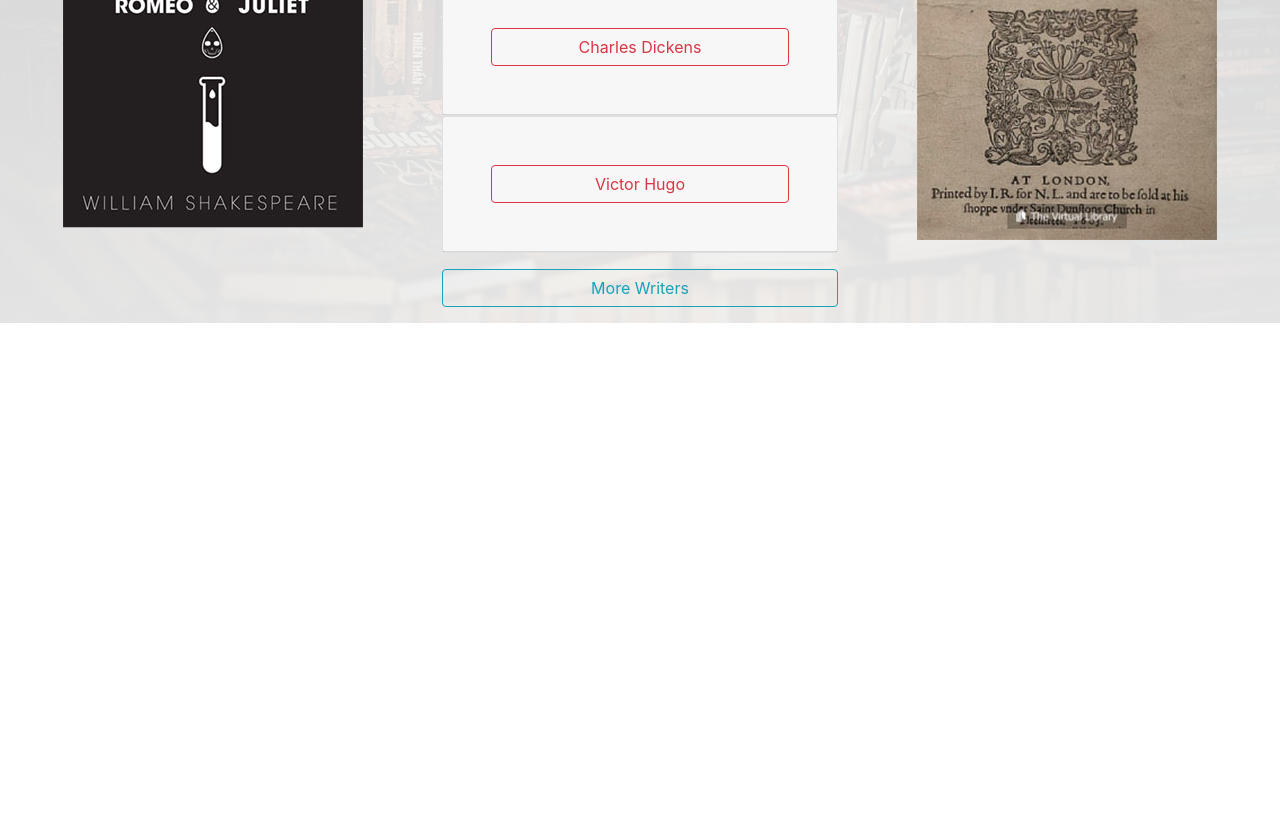
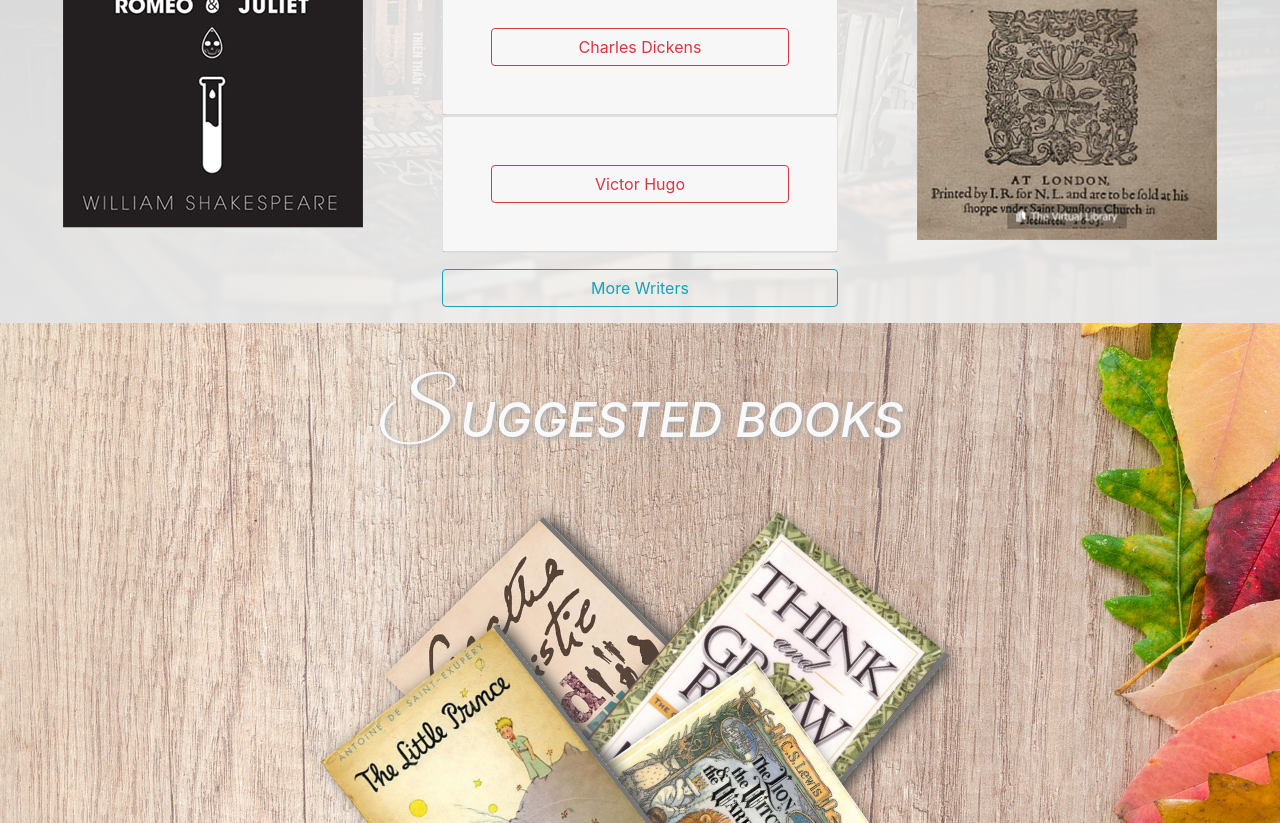
Before and after one commit to stlin/BookStore, a plain HTML site: page index.html in a window 1280 px wide. Shown: the part 1977-2800 px from the top of the page. Before the commit the page ends 2300 px from the top, so only its background shows below. Drawn offline with Linux system fonts and the light colour scheme.

Commit message:
Added suggested books section

```diff
--- a/css/style.css
+++ b/css/style.css
@@ -96,3 +96,57 @@ header {
     background-size: cover;
 }
 /* end of famous writers */
+
+/* suggested books */
+.suggested-books {
+    height: 100vh;
+    background: url(/img/wood-bg.jpeg) center no-repeat;
+    background-size: cover;
+}
+
+.books {
+    position: relative;
+    height: 50vh;
+}
+
+.book {
+    width: 35%;
+    position: absolute;
+    box-shadow: 5px 5px 15px #444;
+    border-right: 5px solid #777;
+    border-bottom: 10px solid #444;
+    transition: all .7s ease-in-out;
+}
+
+.book-1 {
+    top: 5%;
+    left: 25%;
+    transform: rotate(-45deg);
+}
+
+.book-2 {
+    top: 5%;
+    left: 50%;
+    transform: rotate(40deg);
+}
+
+.book-3 {
+    top: 40%;
+    left: 40%;
+    transform: rotate(55deg);
+}
+
+.book-4 {
+    top: 35%;
+    left: 10%;
+    transform: rotate(-38deg);
+}
+
+.book:hover {
+    transform: scale(1.3) rotateX(20deg);
+    z-index: 50;
+    box-shadow: 5px 5px 25px #444;
+    border-right: 10px solid #ddd;
+    border-bottom: 20px solid #bbb;
+}
+/* end of suggested books */
--- a/index.html
+++ b/index.html
@@ -205,6 +205,30 @@
     <!-- end of famous writer -->
 
 
+    <!-- suggested books -->
+    <section class="suggested-books">
+      <div class="container-fluid">
+
+        <!-- title -->
+        <div class="row">
+          <div class="col text-center py-5">
+            <h1 class="text-secondary text-uppercase font-italic common-title text-light">Suggested Books</h1>
+          </div>
+        </div>
+        <!-- end of title -->
+
+        <div class="row">
+          <div class="col-lg-6 col-md-8 col-sm-10 mx-auto books">
+            <a href="#"><img src="img/suggested-books/book1.jpg" class="img-fluid book book-1"></a>
+            <a href="#"><img src="img/suggested-books/book2.jpg" class="img-fluid book book-2"></a>
+            <a href="#"><img src="img/suggested-books/book3.jpg" class="img-fluid book book-3"></a>
+            <a href="#"><img src="img/suggested-books/book4.jpg" class="img-fluid book book-4"></a>
+          </div>
+        </div>
+
+      </div>
+    </section>
+    <!-- end of suggested books -->
 
     <script src="js/jquery-3.3.1.min.js"></script>
     <script src="js/popper.js"></script>
```
